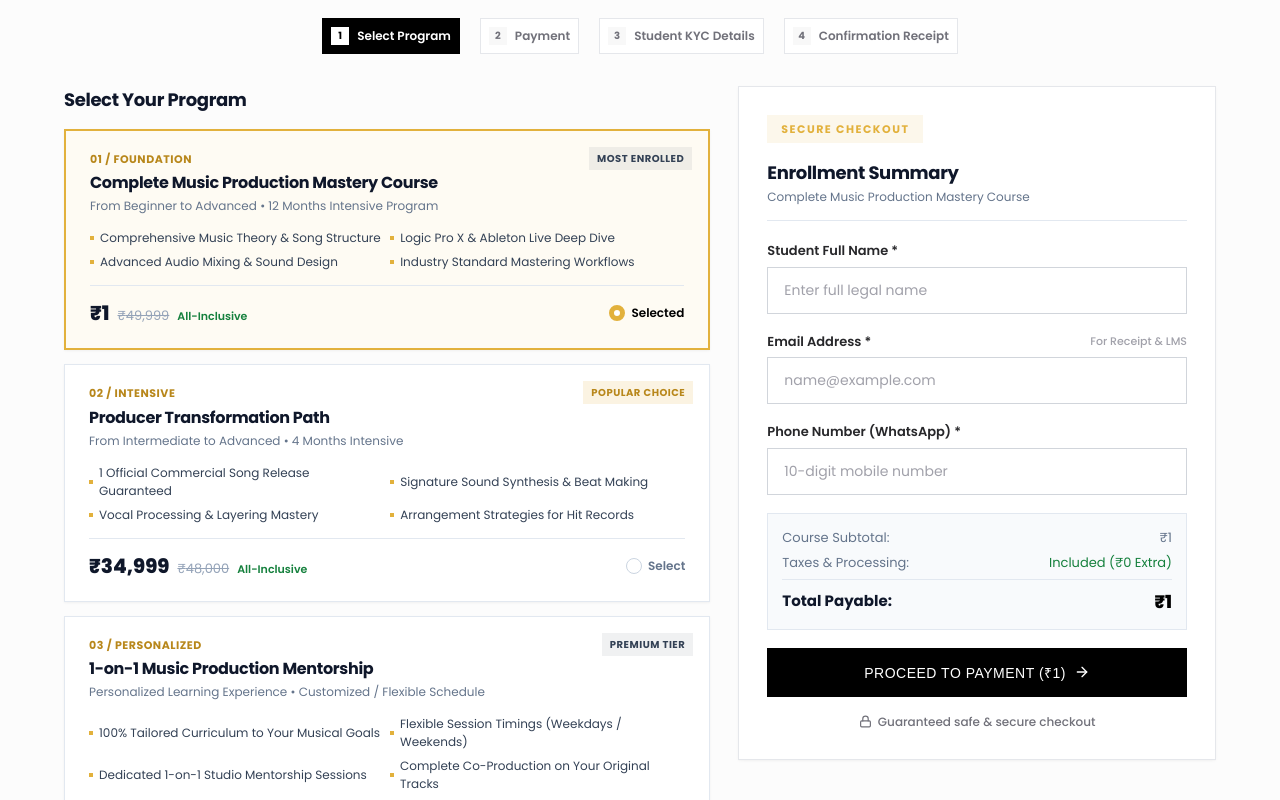
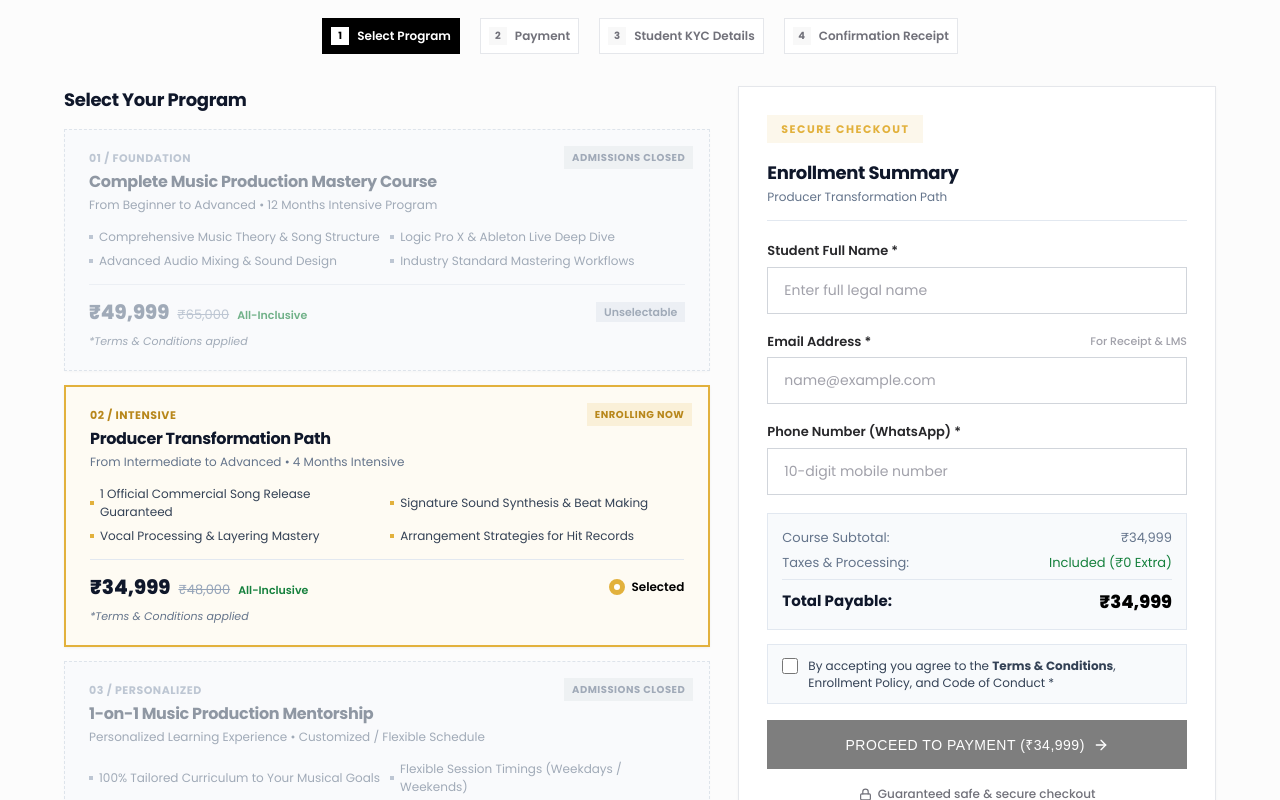
Before and after one commit to MaestromindPrj/Music-tutorship-payment, a Next.js app: page / in a window 1280 px wide. Shown: the part 300-1100 px from the top of the page. Built offline with nearby package versions, Linux system fonts and the light colour scheme; no server answers.

Commit message:
changes  done

```diff
--- a/src/app/page.tsx
+++ b/src/app/page.tsx
@@ -74,13 +74,14 @@ function getFriendlyErrorMessage(rawError?: string | null): string {
 function HomeContent() {
   const searchParams = useSearchParams();
 
-  const [selectedCourseId, setSelectedCourseId] = useState<string>('mastery');
+  const [selectedCourseId, setSelectedCourseId] = useState<string>('bootcamp');
 
   // Student initial checkout info
   const [studentName, setStudentName] = useState<string>('');
   const [email, setEmail] = useState<string>('');
   const [phone, setPhone] = useState<string>('');
   const [notes, setNotes] = useState<string>('');
+  const [termsAccepted, setTermsAccepted] = useState<boolean>(false);
 
   const [isSubmitting, setIsSubmitting] = useState<boolean>(false);
   const [formError, setFormError] = useState<string>('');
@@ -90,16 +91,23 @@ function HomeContent() {
   const errorParam = searchParams.get('error');
   const [openFaq, setOpenFaq] = useState<number | null>(null);
 
-  const selectedCourse = getCourseById(selectedCourseId) || COURSES[0];
+  const selectedCourse = getCourseById(selectedCourseId) || COURSES[1] || COURSES[0];
   const payableAmount = selectedCourse.price;
 
   const handleCourseSelect = (courseId: string) => {
+    const course = COURSES.find((c) => c.id === courseId);
+    if (course?.disabled) return;
     setSelectedCourseId(courseId);
   };
 
   const handleCheckout = async (e: React.FormEvent) => {
     e.preventDefault();
     setFormError('');
+
+    if (!termsAccepted) {
+      setFormError('Please accept the Terms & Conditions to proceed.');
+      return;
+    }
 
     if (!studentName.trim()) {
       setFormError('Please enter your full name.');
@@ -252,17 +260,30 @@ function HomeContent() {
             <div style={{ display: 'flex', flexDirection: 'column', gap: '14px' }}>
               {COURSES.map((course) => {
                 const isSelected = selectedCourseId === course.id;
+                const isDisabled = !!course.disabled;
+
                 return (
                   <div
                     key={course.id}
-                    onClick={() => handleCourseSelect(course.id)}
+                    onClick={() => !isDisabled && handleCourseSelect(course.id)}
                     className="clean-card"
                     style={{
                       padding: '20px 24px',
-                      cursor: 'pointer',
-                      border: isSelected ? '2px solid #e2b13c' : '1px solid #e2e8f0',
-                      backgroundColor: isSelected ? '#fefbf3' : '#ffffff',
-                      position: 'relative'
+                      cursor: isDisabled ? 'not-allowed' : 'pointer',
+                      opacity: isDisabled ? 0.6 : 1,
+                      border: isSelected
+                        ? '2px solid #e2b13c'
+                        : isDisabled
+                        ? '1px dashed #cbd5e1'
+                        : '1px solid #e2e8f0',
+                      backgroundColor: isSelected
+                        ? '#fefbf3'
+                        : isDisabled
+                        ? '#f8fafc'
+                        : '#ffffff',
+                      position: 'relative',
+                      transition: 'all 0.2s ease',
+                      userSelect: 'none'
                     }}
                   >
                     {/* Badge */}
@@ -275,8 +296,16 @@ function HomeContent() {
                         fontWeight: 700,
                         padding: '4px 8px',
                         borderRadius: '0px',
-                        backgroundColor: course.popular ? 'rgba(226, 177, 60, 0.15)' : 'rgba(15, 23, 42, 0.06)',
-                        color: course.popular ? '#b8871b' : '#334155',
+                        backgroundColor: isDisabled
+                          ? 'rgba(100, 116, 139, 0.12)'
+                          : course.popular
+                          ? 'rgba(226, 177, 60, 0.15)'
+                          : 'rgba(15, 23, 42, 0.06)',
+                        color: isDisabled
+                          ? '#64748b'
+                          : course.popular
+                          ? '#b8871b'
+                          : '#334155',
                         border: 'none',
                         letterSpacing: '0.5px'
                       }}>
@@ -284,11 +313,23 @@ function HomeContent() {
                       </div>
                     )}
 
-                    <div style={{ fontSize: '11px', fontWeight: 700, color: '#b8871b', letterSpacing: '0.5px', marginBottom: '4px' }}>
+                    <div style={{
+                      fontSize: '11px',
+                      fontWeight: 700,
+                      color: isDisabled ? '#94a3b8' : '#b8871b',
+                      letterSpacing: '0.5px',
+                      marginBottom: '4px'
+                    }}>
                       {course.tag}
                     </div>
 
-                    <h3 style={{ fontSize: '16px', fontWeight: 700, color: '#0f172a', marginBottom: '2px', paddingRight: '80px' }}>
+                    <h3 style={{
+                      fontSize: '16px',
+                      fontWeight: 700,
+                      color: isDisabled ? '#475569' : '#0f172a',
+                      marginBottom: '2px',
+                      paddingRight: '110px'
+                    }}>
                       {course.title}
                     </h3>
                     <p style={{ fontSize: '12px', color: '#64748b', marginBottom: '14px' }}>
@@ -298,23 +339,36 @@ function HomeContent() {
                     {/* Features list */}
                     <div style={{ display: 'grid', gridTemplateColumns: 'repeat(auto-fit, minmax(200px, 1fr))', gap: '6px', marginBottom: '14px' }}>
                       {course.features.slice(0, 4).map((feat, idx) => (
-                        <div key={idx} style={{ display: 'flex', alignItems: 'center', gap: '6px', fontSize: '12px', color: '#334155' }}>
-                          <div style={{ width: '4px', height: '4px', borderRadius: '0px', backgroundColor: '#e2b13c' }} />
+                        <div key={idx} style={{
+                          display: 'flex',
+                          alignItems: 'center',
+                          gap: '6px',
+                          fontSize: '12px',
+                          color: isDisabled ? '#64748b' : '#334155'
+                        }}>
+                          <div style={{
+                            width: '4px',
+                            height: '4px',
+                            borderRadius: '0px',
+                            backgroundColor: isDisabled ? '#94a3b8' : '#e2b13c'
+                          }} />
                           <span>{feat}</span>
                         </div>
                       ))}
                     </div>
 
-                    {/* Price and Radio Indicator */}
+                    {/* Price, Terms Text, and Radio Indicator */}
+                    <div style={{
+                      borderTop: '1px solid #e2e8f0',
+                      paddingTop: '12px'
+                    }}>
                       <div style={{
                         display: 'flex',
                         alignItems: 'center',
-                      justifyContent: 'space-between',
-                      borderTop: '1px solid #e2e8f0',
-                      paddingTop: '12px'
+                        justifyContent: 'space-between'
                       }}>
                         <div style={{ display: 'flex', alignItems: 'baseline', gap: '8px' }}>
-                        <span style={{ fontSize: '20px', fontWeight: 800, color: '#0f172a' }}>
+                          <span style={{ fontSize: '20px', fontWeight: 800, color: isDisabled ? '#64748b' : '#0f172a' }}>
                             ₹{course.price.toLocaleString('en-IN')}
                           </span>
                           {course.originalPrice && (
@@ -322,7 +376,9 @@ function HomeContent() {
                               ₹{course.originalPrice.toLocaleString('en-IN')}
                             </span>
                           )}
-                        <span style={{ fontSize: '11px', color: '#15803d', fontWeight: 600 }}>All-Inclusive</span>
+                          <span style={{ fontSize: '11px', color: '#15803d', fontWeight: 600 }}>
+                            All-Inclusive
+                          </span>
                         </div>
 
                         <div style={{
@@ -331,8 +387,21 @@ function HomeContent() {
                           gap: '6px',
                           fontSize: '12px',
                           fontWeight: 600,
-                        color: isSelected ? '#000000' : '#64748b'
+                          color: isDisabled ? '#94a3b8' : isSelected ? '#000000' : '#64748b'
                         }}>
+                          {isDisabled ? (
+                            <span style={{
+                              fontSize: '11px',
+                              color: '#64748b',
+                              fontWeight: 600,
+                              padding: '2px 8px',
+                              backgroundColor: '#e2e8f0',
+                              borderRadius: '0px'
+                            }}>
+                              Unselectable
+                            </span>
+                          ) : (
+                            <>
                               <div style={{
                                 width: '16px',
                                 height: '16px',
@@ -343,6 +412,19 @@ function HomeContent() {
                                 flexShrink: 0
                               }} />
                               <span>{isSelected ? 'Selected' : 'Select'}</span>
+                            </>
+                          )}
+                        </div>
+                      </div>
+
+                      {/* *Terms & Conditions applied for all courses */}
+                      <div style={{
+                        fontSize: '11px',
+                        color: '#64748b',
+                        fontStyle: 'italic',
+                        marginTop: '6px'
+                      }}>
+                        *Terms & Conditions applied
                       </div>
                     </div>
                   </div>
@@ -438,7 +520,7 @@ function HomeContent() {
                   border: '1px solid #e2e8f0',
                   borderRadius: '0px',
                   padding: '14px',
-                  margin: '18px 0 18px 0',
+                  margin: '18px 0 14px 0',
                   fontSize: '13px'
                 }}>
                   <div style={{ display: 'flex', justifyContent: 'space-between', color: '#64748b', marginBottom: '6px' }}>
@@ -466,12 +548,60 @@ function HomeContent() {
                   </div>
                 </div>
 
+                {/* Terms and Conditions Checkbox */}
+                <div style={{
+                  margin: '14px 0 16px 0',
+                  padding: '12px 14px',
+                  backgroundColor: termsAccepted ? 'rgba(21, 128, 61, 0.04)' : '#f8fafc',
+                  border: termsAccepted ? '1px solid rgba(21, 128, 61, 0.3)' : '1px solid #e2e8f0',
+                  borderRadius: '0px',
+                  transition: 'all 0.2s ease'
+                }}>
+                  <label style={{
+                    display: 'flex',
+                    alignItems: 'flex-start',
+                    gap: '10px',
+                    cursor: 'pointer',
+                    fontSize: '12px',
+                    color: '#334155',
+                    lineHeight: 1.45,
+                    userSelect: 'none'
+                  }}>
+                    <input
+                      id="termsCheckbox"
+                      type="checkbox"
+                      checked={termsAccepted}
+                      onChange={(e) => {
+                        setTermsAccepted(e.target.checked);
+                        if (formError && !termsAccepted) setFormError('');
+                      }}
+                      style={{
+                        width: '16px',
+                        height: '16px',
+                        marginTop: '1px',
+                        accentColor: '#0f172a',
+                        cursor: 'pointer',
+                        flexShrink: 0
+                      }}
+                    />
+                    <span>
+                      By accepting you agree to the <strong>Terms & Conditions</strong>, Enrollment Policy, and Code of Conduct *
+                    </span>
+                  </label>
+                </div>
+
                 {/* Submit Button */}
                 <button
                   type="submit"
-                  disabled={isSubmitting}
+                  disabled={!termsAccepted || isSubmitting}
                   className="btn-primary"
-                  style={{ fontSize: '14px', padding: '14px' }}
+                  style={{
+                    fontSize: '14px',
+                    padding: '14px',
+                    opacity: (!termsAccepted || isSubmitting) ? 0.5 : 1,
+                    cursor: (!termsAccepted || isSubmitting) ? 'not-allowed' : 'pointer',
+                    transition: 'all 0.2s ease'
+                  }}
                 >
                   {isSubmitting && (
                     <Loader2 className="animate-spin" size={18} style={{ animation: 'spin 1s linear infinite' }} />
--- a/src/lib/courses.ts
+++ b/src/lib/courses.ts
@@ -6,9 +6,10 @@ export const COURSES: Course[] = [
     title: 'Complete Music Production Mastery Course',
     subtitle: 'From Beginner to Advanced',
     tag: '01 / FOUNDATION',
-    badge: 'MOST ENROLLED',
-    price: 1,
-    originalPrice: 49999,
+    badge: 'ADMISSIONS CLOSED',
+    disabled: true,
+    price: 49999,
+    originalPrice: 65000,
     duration: '12 Months Intensive Program',
     batchSize: '25 Students per Batch',
     features: [
@@ -26,8 +27,9 @@ export const COURSES: Course[] = [
     title: 'Producer Transformation Path',
     subtitle: 'From Intermediate to Advanced',
     tag: '02 / INTENSIVE',
-    badge: 'POPULAR CHOICE',
+    badge: 'ENROLLING NOW',
     popular: true,
+    disabled: false,
     price: 34999,
     originalPrice: 48000,
     duration: '4 Months Intensive',
@@ -47,7 +49,8 @@ export const COURSES: Course[] = [
     title: '1-on-1 Music Production Mentorship',
     subtitle: 'Personalized Learning Experience',
     tag: '03 / PERSONALIZED',
-    badge: 'PREMIUM TIER',
+    badge: 'ADMISSIONS CLOSED',
+    disabled: true,
     price: 59999,
     originalPrice: 75000,
     duration: 'Customized / Flexible Schedule',
@@ -65,5 +68,5 @@ export const COURSES: Course[] = [
 ];
 
 export function getCourseById(id: string): Course | undefined {
-  return COURSES.find((c) => c.id === id) || COURSES[0];
+  return COURSES.find((c) => c.id === id) || COURSES.find((c) => !c.disabled) || COURSES[1] || COURSES[0];
 }
--- a/src/types/index.ts
+++ b/src/types/index.ts
@@ -11,6 +11,7 @@ export interface Course {
   batchSize: string;
   features: string[];
   popular?: boolean;
+  disabled?: boolean;
 }
 
 export interface PaymentRecord {
```
Lines whose indentation alone changed are shown as unchanged.
